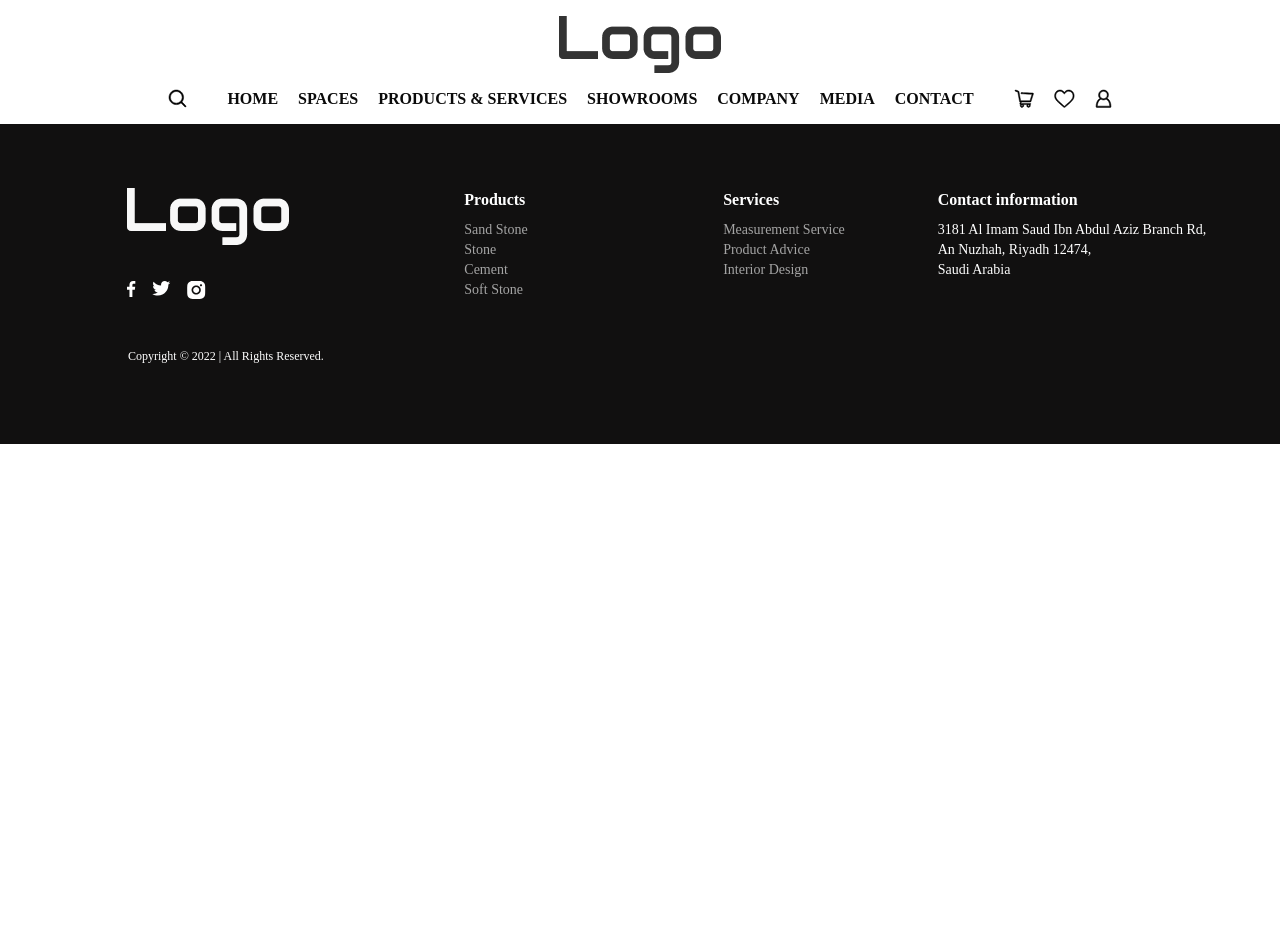
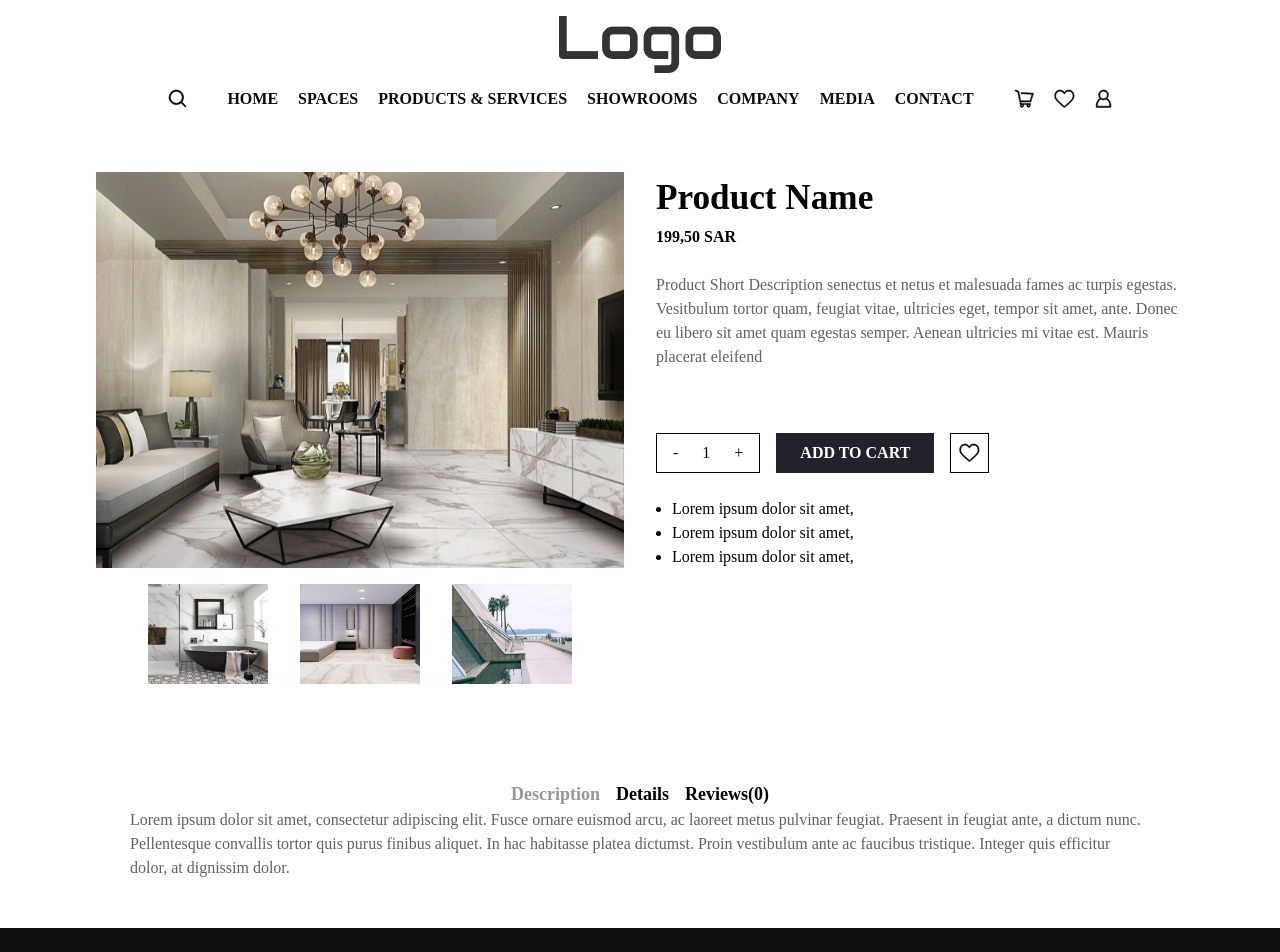
Before and after one commit to godstimedev/eshop, a React (Create React App) app: page /product in a window 1280 px wide. Shown: the top 952 px of the page. Before the commit the page ends 800 px from the top, so only its background shows below. Built offline with nearby package versions, Linux system fonts and the light colour scheme; the HTML template or start-up script is replaced by a standard one.

Commit message:
implemented product details design

```diff
--- a/src/App.tsx
+++ b/src/App.tsx
@@ -3,6 +3,7 @@ import { Routes, Route } from 'react-router-dom';
 import Footer from './components/Footer';
 import Header from './components/Header';
 import Home from './pages/Home';
+import ProductDetails from './pages/ProductDetails';
 
 function App() {
 	return (
@@ -10,6 +11,7 @@ function App() {
 			<Header />
 			<Routes>
 				<Route path="/" element={<Home />} />
+				<Route path="/product" element={<ProductDetails />} />
 			</Routes>
 			<Footer />
 		</div>
--- /dev/null
+++ b/src/pages/ProductDetails.tsx
@@ -0,0 +1,109 @@
+import React, { useState } from 'react';
+import ProductImg from '../assets/images/productImg.png';
+import ProductOne from '../assets/images/productOne.png';
+import ProductTwo from '../assets/images/productTwo.png';
+import ProductThree from '../assets/images/productThree.png';
+import ProductFour from '../assets/images/productFour.png';
+import { ReactComponent as Like } from '../assets/svg/Like.svg';
+
+type Props = {};
+
+function ProductDetails({}: Props) {
+	const [active, setActive] = useState(1);
+
+	return (
+		<main className="px-[6rem] my-[3rem] flex flex-col gap-[6rem]">
+			<section className="flex gap-8">
+				<div className="w-[50%] flex flex-col gap-4">
+					<img src={ProductImg} alt="/" />
+					<div className="flex gap-8 justify-center">
+						<img src={ProductOne} alt="/" className="h-[100px] w-[120px] cursor-pointer" />
+						<img src={ProductTwo} alt="/" className="h-[100px] w-[120px] cursor-pointer" />
+						<img src={ProductThree} alt="/" className="h-[100px] w-[120px] cursor-pointer" />
+					</div>
+				</div>
+
+				<div className="w-[50%] flex flex-col gap-[4rem]">
+					<div>
+						{' '}
+						<h1>Product Name</h1>
+						<h2>199,50 SAR</h2>
+						<p className="mt-6">
+							Product Short Description senectus et netus et malesuada fames ac turpis egestas. Vesitbulum
+							tortor quam, feugiat vitae, ultricies eget, tempor sit amet, ante. Donec eu libero sit amet
+							quam egestas semper. Aenean ultricies mi vitae est. Mauris placerat eleifend{' '}
+						</p>
+					</div>
+
+					<div>
+						<div className="flex gap-4">
+							<div className="flex gap-6 items-center border border-[#000] px-4">
+								<span className="cursor-pointer">-</span>
+								<span>1</span>
+								<span className="cursor-pointer">+</span>
+							</div>
+							<button className="bg-[#22222B] text-white px-6">Add to cart</button>
+							<button className="border border-[#000] px-2">
+								<Like />
+							</button>
+						</div>
+						<ul className="list-disc pl-[1rem] mt-6">
+							<li>Lorem ipsum dolor sit amet,</li>
+							<li>Lorem ipsum dolor sit amet,</li>
+							<li>Lorem ipsum dolor sit amet,</li>
+						</ul>
+					</div>
+				</div>
+			</section>
+
+			<section className="">
+				<div className="flex gap-4 justify-center items-center">
+					<h4
+						onClick={() => setActive(1)}
+						className={
+							active === 1
+								? 'cursor-pointer font-semibold text-lg text-[#979797]'
+								: 'cursor-pointer font-semibold text-lg'
+						}
+					>
+						Description
+					</h4>
+					<h4
+						onClick={() => setActive(2)}
+						className={
+							active === 2
+								? 'cursor-pointer font-semibold text-lg text-[#979797]'
+								: 'cursor-pointer font-semibold text-lg'
+						}
+					>
+						Details
+					</h4>
+					<h4
+						onClick={() => setActive(3)}
+						className={
+							active === 3
+								? 'cursor-pointer font-semibold text-lg text-[#979797]'
+								: 'cursor-pointer font-semibold text-lg'
+						}
+					>
+						Reviews(0)
+					</h4>
+				</div>
+				<div className="max-w-[1020px] mx-auto">
+					{active === 1 && (
+						<p>
+							Lorem ipsum dolor sit amet, consectetur adipiscing elit. Fusce ornare euismod arcu, ac
+							laoreet metus pulvinar feugiat. Praesent in feugiat ante, a dictum nunc. Pellentesque
+							convallis tortor quis purus finibus aliquet. In hac habitasse platea dictumst. Proin
+							vestibulum ante ac faucibus tristique. Integer quis efficitur dolor, at dignissim dolor.
+						</p>
+					)}
+					{active === 2 && <p>Lorem ipsum dolor sit amet,</p>}
+					{active === 3 && <p>Lorem ipsum at dignissim dolor 333.</p>}
+				</div>
+			</section>
+		</main>
+	);
+}
+
+export default ProductDetails;
```
Also changed, not shown: src/assets/images/productImg.png (added).
